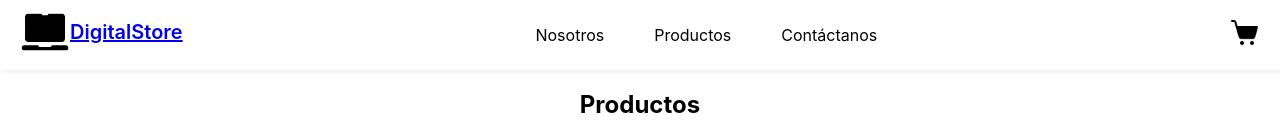
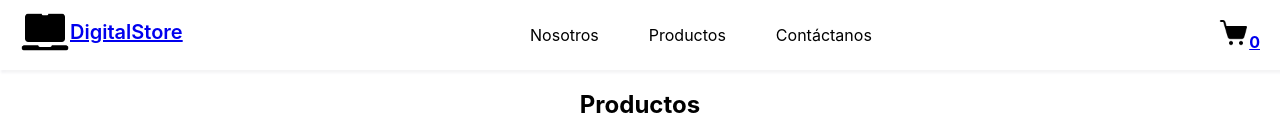
Before and after one commit to melanierolo/react-ecommerce, a React (Create React App) app: page / in a window 1280 px wide. Shown: the top 137 px of the page. Built offline with nearby package versions, Linux system fonts and the light colour scheme.

Commit message:
add numberOfProducts in CardWidget with useContext(CartContext)

```diff
--- a/src/components/CardWidget/index.js
+++ b/src/components/CardWidget/index.js
@@ -2,8 +2,11 @@ import React from 'react';
 import iconShopping from '../../assets/icons/shopping-cart.png';
 import { Link } from 'react-router-dom';
 import './style.css';
+import { useContext } from 'react';
+import { CartContext } from '../../context/CartContext';
 
 export default function CardWidget() {
+  const { numberOfProducts } = useContext(CartContext);
   return (
     <div className='shopping'>
       <Link to='/cart'>
@@ -13,6 +16,7 @@ export default function CardWidget() {
           src={iconShopping}
           alt='icon shopping cart'
         />
+        <strong>{numberOfProducts}</strong>
       </Link>
     </div>
   );
```
